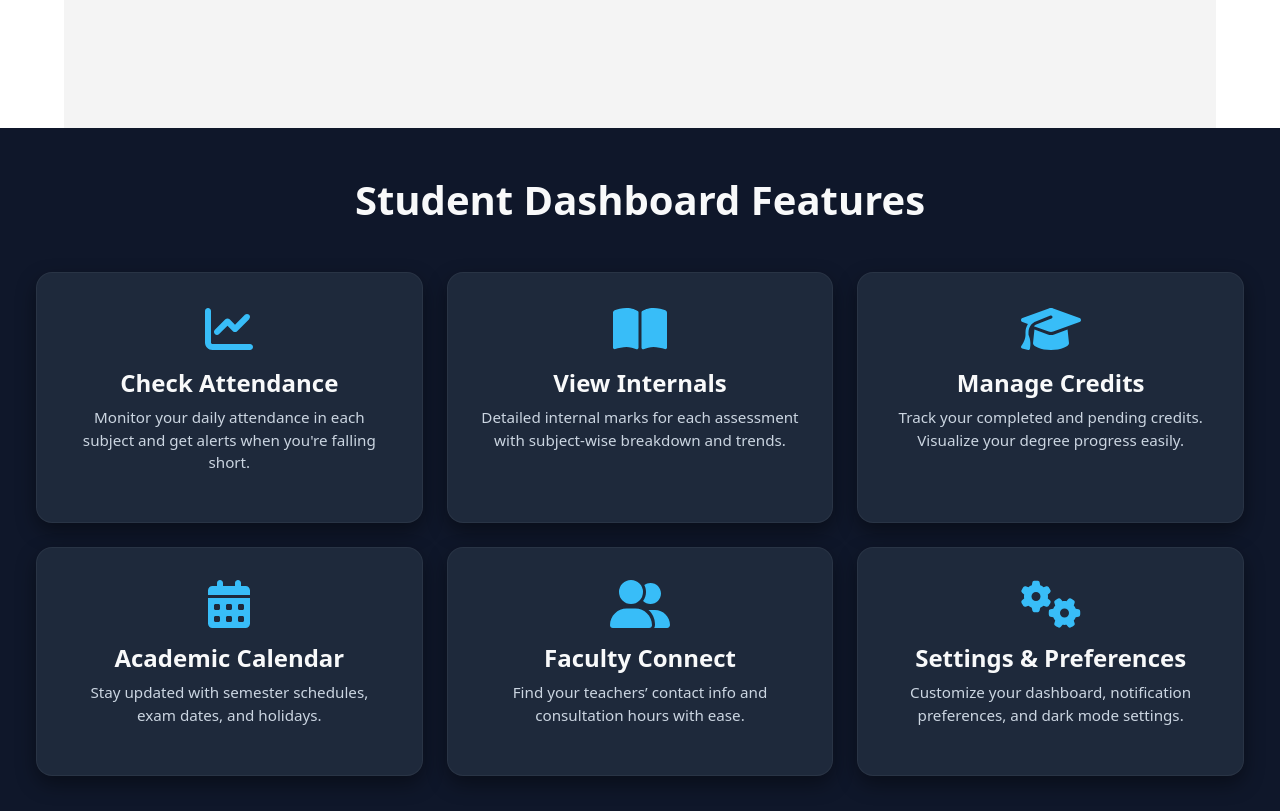
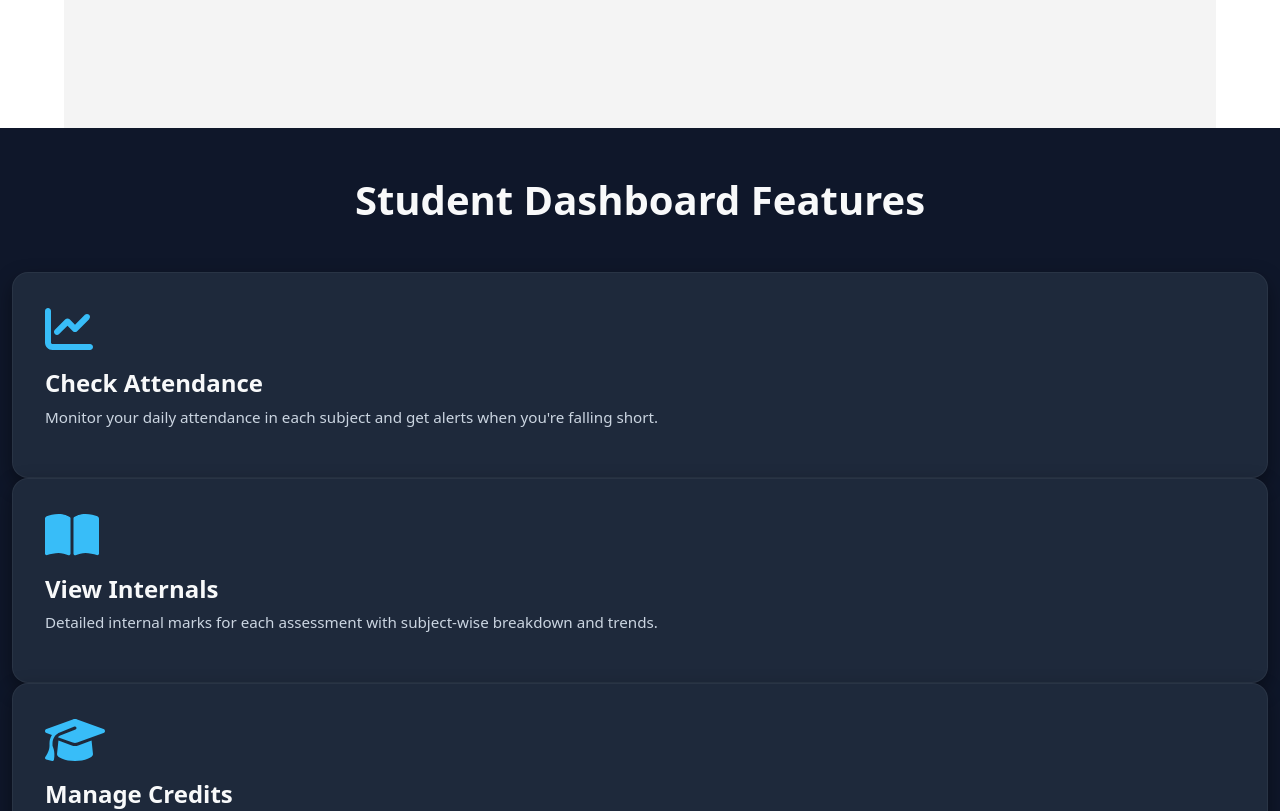
Before and after one commit to Ananth-kumar-ai/StudentPortal, a React (Vite) app in the folder frontend/: page / in a window 1280 px wide. Shown: the part 620-1431 px from the top of the page. Built offline with nearby package versions, Linux system fonts and the light colour scheme.

Commit message:
Update About.jsx

```diff
--- a/frontend/src/components/About.jsx
+++ b/frontend/src/components/About.jsx
@@ -44,21 +44,34 @@ const features = [
     }
 ];
 
+const chunkArray = (arr, size) => {
+    const result = [];
+    for (let i = 0; i < arr.length; i += size) {
+      result.push(arr.slice(i, i + size));
+    }
+    return result;
+  };
+
   const About = () => {
+    const featureRows = chunkArray(features, 3); // Group into rows of 3
+
     return (
       <div className="container-fluid py-5 about-section text-light">
         <h1 className="text-center mb-5 fw-bold">Student Dashboard Features</h1>
-            <div className="row g-4 px-4">
-                {features.map((feature, index) => (
-                    <div className="col-12 col-md-6 col-lg-4" key={index}>
-                        <div className="feature-card h-100 text-center">
+
+        {featureRows.map((row, index) => (
+          <div className="feature-row-wrapper mb-4" key={index}>
+            <div className={`feature-row ${index % 2 === 0 ? 'left-scroll' : 'right-scroll'}`}>
+              {[...row, ...row].map((feature, idx) => (
+                <div className="feature-card" key={idx}>
                   <FontAwesomeIcon icon={feature.icon} size="3x" className="feature-icon mb-3" />
                   <h4 className="fw-semibold mb-2">{feature.title}</h4>
                   <p className="feature-desc">{feature.description}</p>
                 </div>
+              ))}
+            </div>
           </div>
         ))}
-            </div>
       </div>
     );
   };
```
Lines whose indentation alone changed are shown as unchanged.
